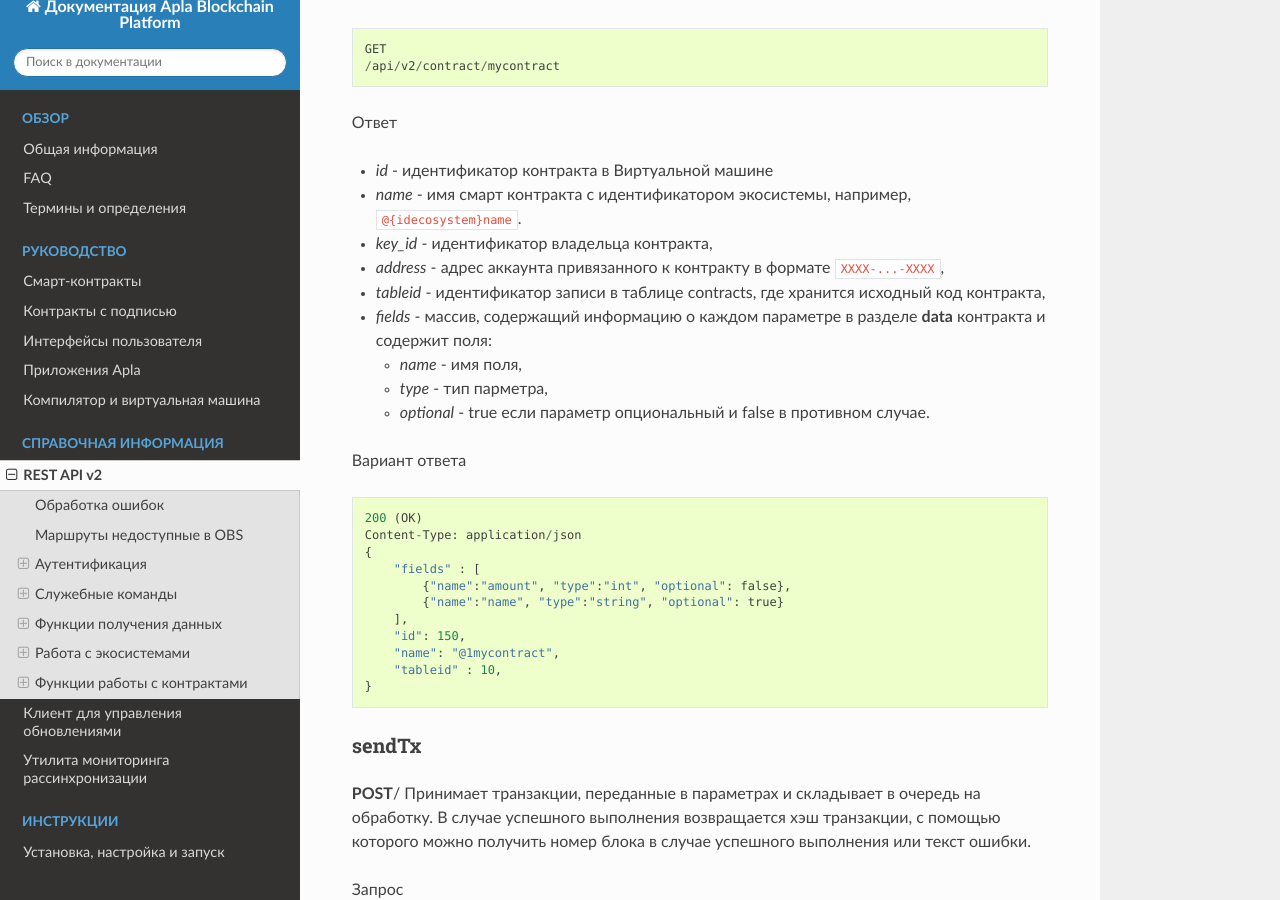
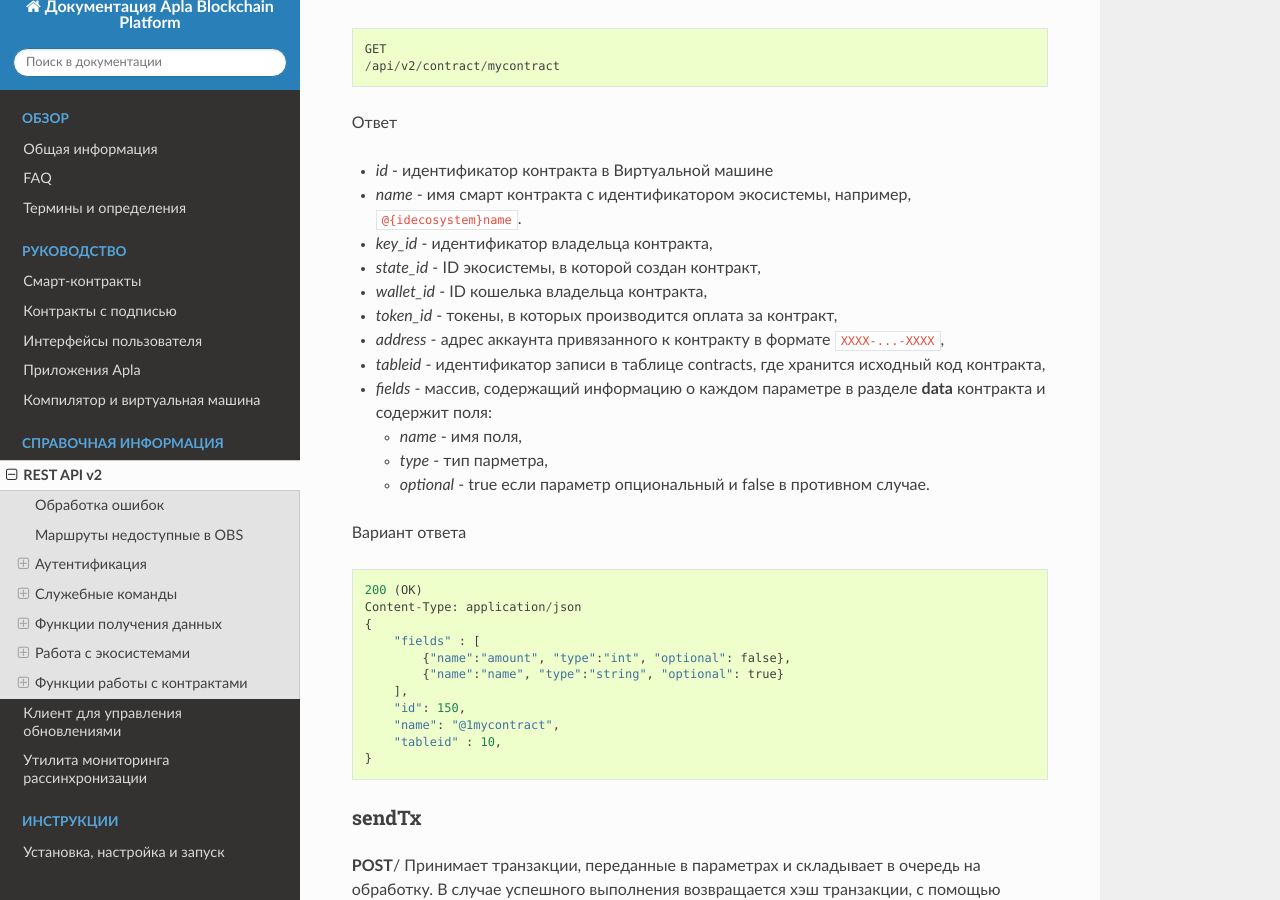
Before and after one commit to AplaProject/apla-docs-ru, a Sphinx documentation site: the page built from source/reference/api2.rst, in a window 1280 px wide and 900 px high, scrolled down 19808 px. Built offline with Sphinx 7.4.7 and the Read the Docs theme 2.0.0, drawn with Linux system fonts in a browser that asks for light colours.

Commit message:
contract/{name} API description updated

```diff
--- a/source/reference/api2.rst
+++ b/source/reference/api2.rst
@@ -920,6 +920,9 @@
 * *id* - идентификатор контракта в Виртуальной машине
 * *name* - имя смарт контракта с идентификатором экосистемы, например, ``@{idecosystem}name``.
 * *key_id* - идентификатор владельца контракта,
+* *state_id* - ID экосистемы, в которой создан контракт,
+* *wallet_id* - ID кошелька владельца контракта,
+* *token_id* - токены, в которых производится оплата за контракт,
 * *address* - адрес аккаунта привязанного к контракту в формате ``XXXX-...-XXXX``,
 * *tableid* - идентификатор записи в таблице contracts, где хранится исходный код контракта,
 * *fields* -  массив, содержащий информацию о каждом параметре в разделе **data** контракта и содержит поля:
```
